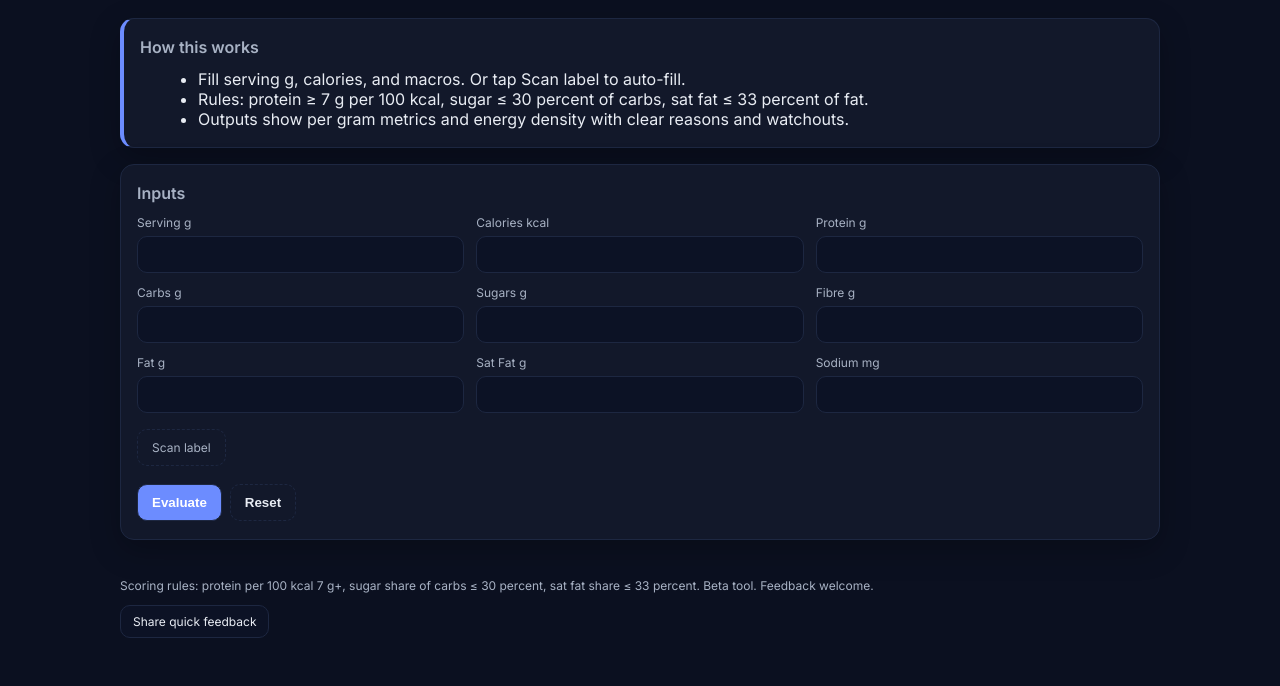
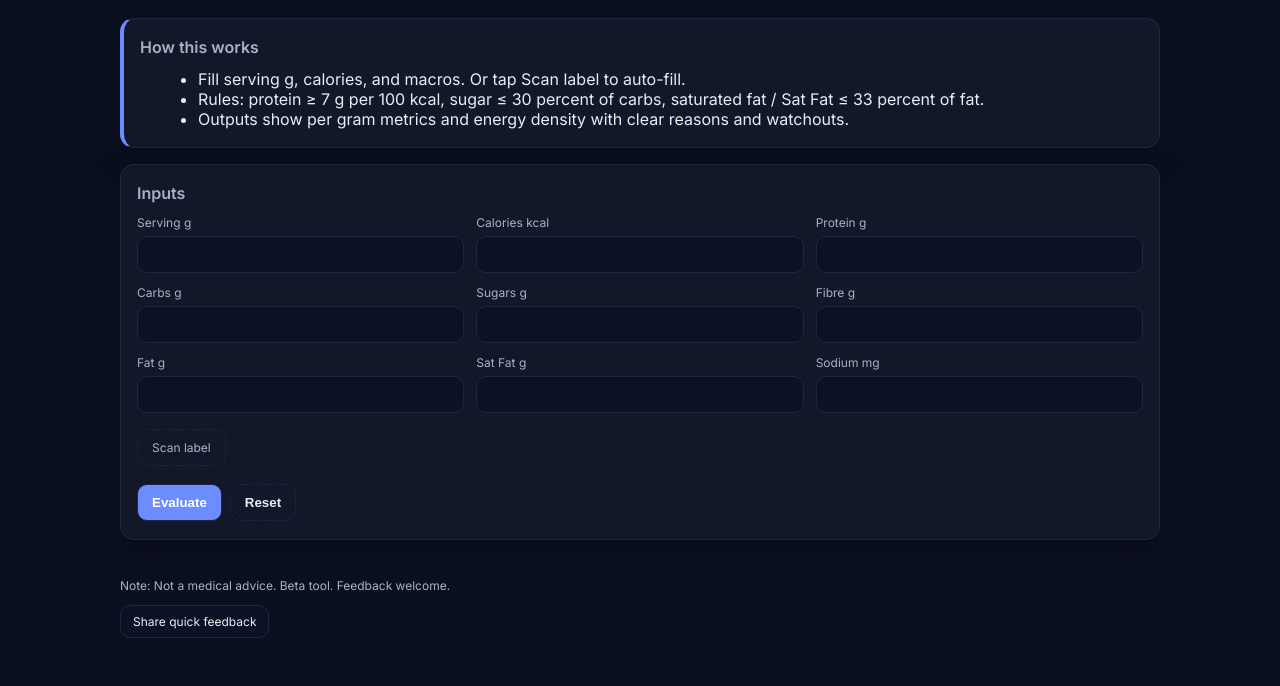
Before and after one commit to arpvk97/Macro-cal, a Flask app: page / in a window 1280 px wide. Shown: the part 123-809 px from the top of the page. Run offline with Flask 3, Linux system fonts and the light colour scheme; some libraries are stand-ins or nearby versions.

Commit message:
index.html

```diff
--- a/templates/index.html
+++ b/templates/index.html
@@ -35,7 +35,7 @@
       <h2 class="card__title">How this works</h2>
       <ul class="bullets">
         <li>Fill serving g, calories, and macros. Or tap Scan label to auto-fill.</li>
-        <li>Rules: protein ≥ 7 g per 100 kcal, sugar ≤ 30 percent of carbs, sat fat ≤ 33 percent of fat.</li>
+        <li>Rules: protein ≥ 7 g per 100 kcal, sugar ≤ 30 percent of carbs, saturated fat / Sat Fat ≤ 33 percent of fat.</li>
         <li>Outputs show per gram metrics and energy density with clear reasons and watchouts.</li>
       </ul>
     </section>
@@ -167,7 +167,7 @@
   </main>
 
   <footer class="footer">
-    <p>Scoring rules: protein per 100 kcal 7 g+, sugar share of carbs ≤ 30 percent, sat fat share ≤ 33 percent. Beta tool. Feedback welcome.</p>
+    <p>Note: Not a medical advice. Beta tool. Feedback welcome.</p>
     <div class="feedback-cta">
       <a class="btn-outline" href="https://forms.gle/G7b1qVGvNYQTid4VA" target="_blank" rel="noopener">Share quick feedback</a>
     </div>
```
